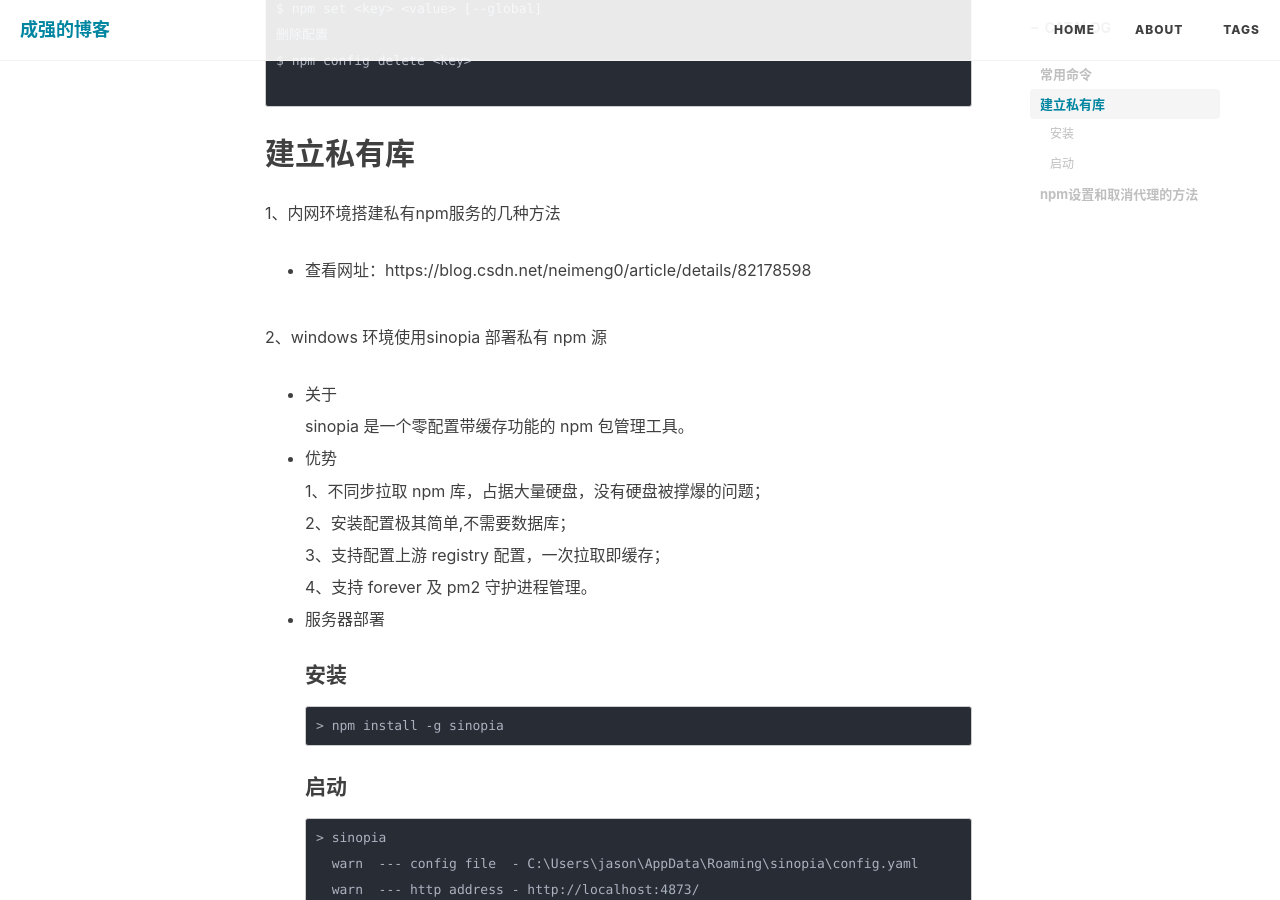
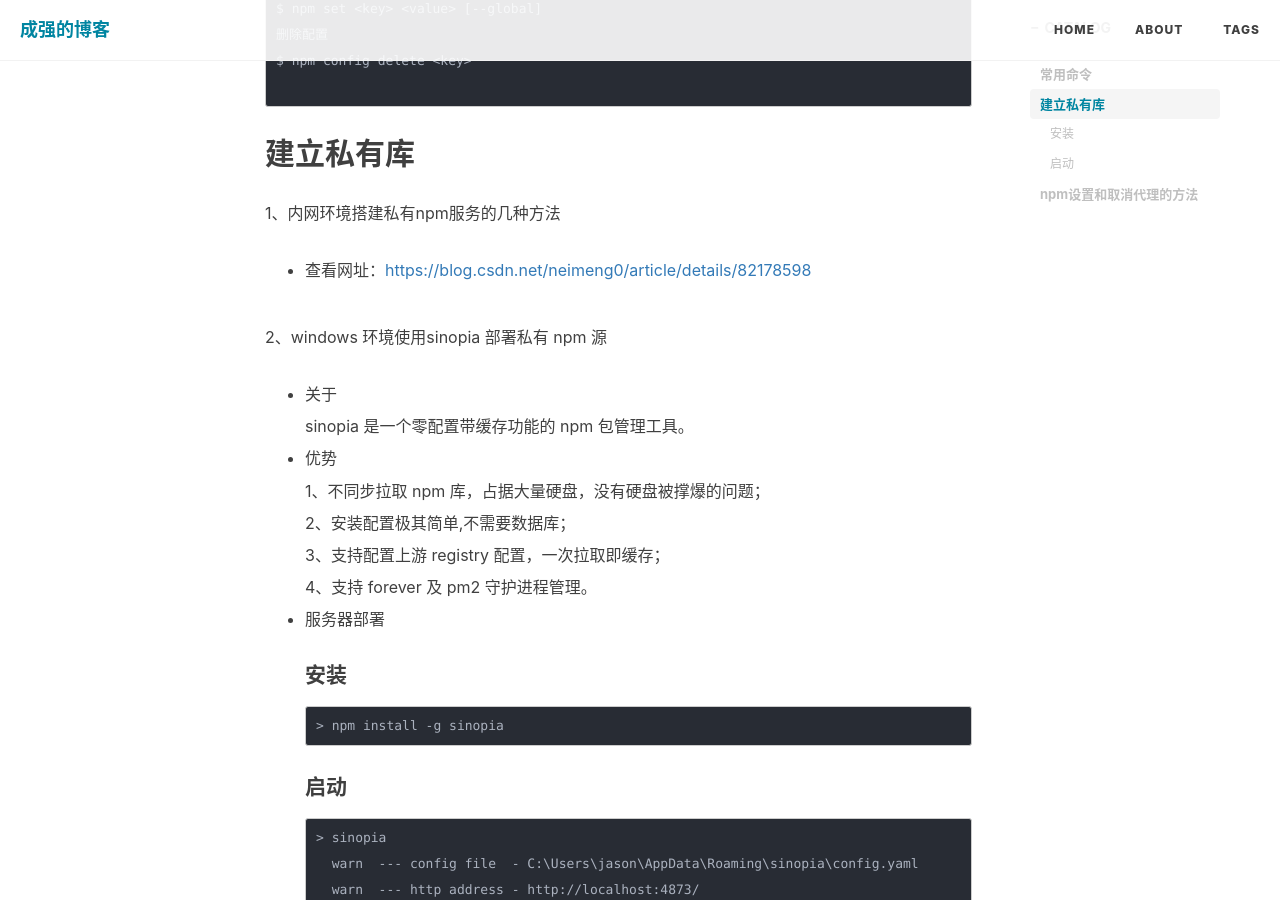
Before and after one commit to chengqiang1453001422/chengqiang.github.io, a Jekyll site: the page built from _posts/2019-03-21-npm常用命令.md, in a window 1280 px wide and 900 px high, scrolled down 2421 px. Built offline with Jekyll 4.4.1, drawn with Linux system fonts in a browser that asks for light colours; nearby versions of some CDN libraries; comment, search, counter and statistics services are not loaded; some of the changed lines change nothing that is shown.

Commit message:
Signed-off-by: chengqiang1453001422 <1453001422@qq.com>

```diff
--- a/_posts/2019-03-21-npm常用命令.md
+++ b/_posts/2019-03-21-npm常用命令.md
@@ -91,7 +91,7 @@ $ npm config delete <key>
 ## 建立私有库
 
 1、内网环境搭建私有npm服务的几种方法
-* 查看网址：https://blog.csdn.net/neimeng0/article/details/82178598
+* 查看网址：[https://blog.csdn.net/neimeng0/article/details/82178598](https://blog.csdn.net/neimeng0/article/details/82178598)
 
 2、windows 环境使用sinopia 部署私有 npm 源
 * 关于
```
